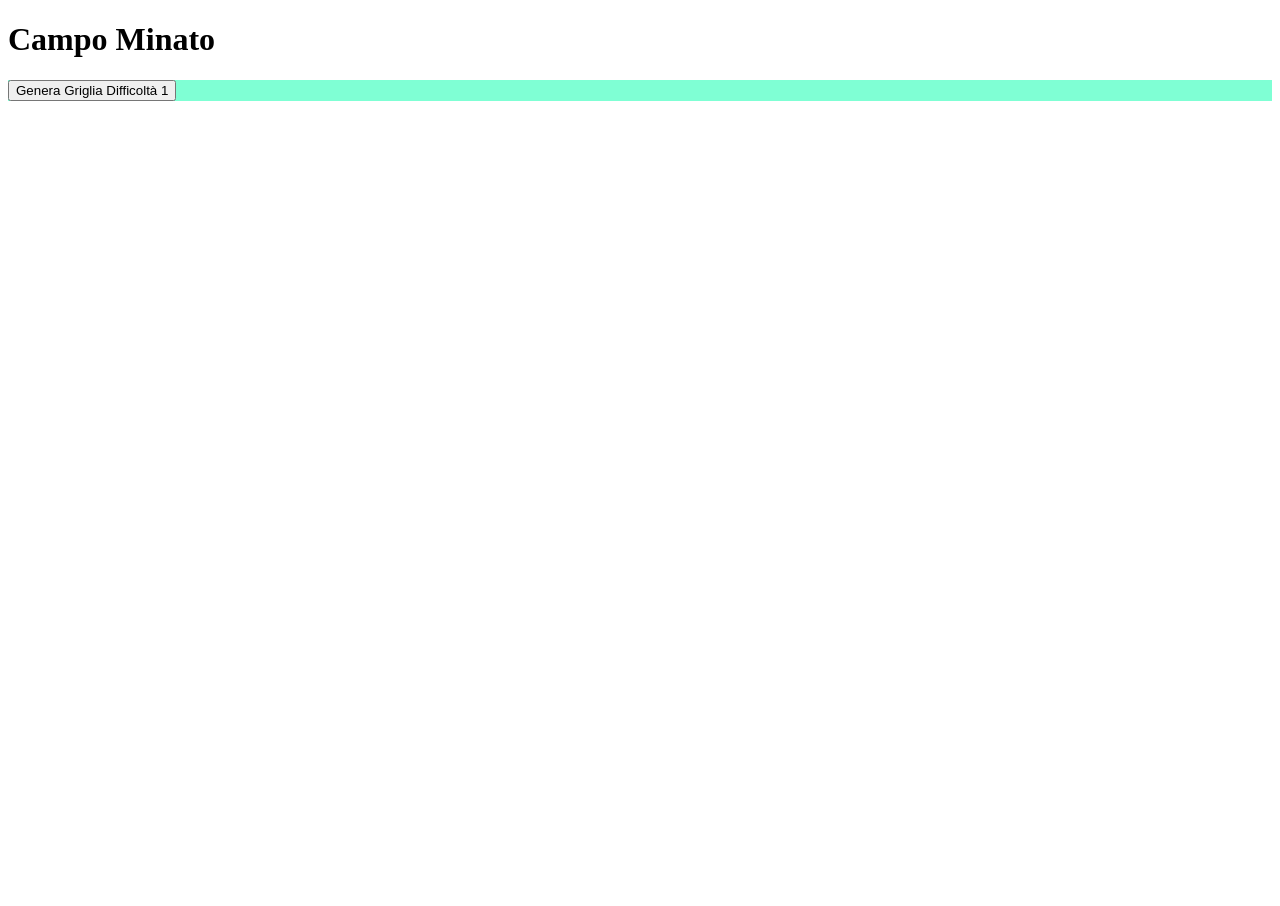
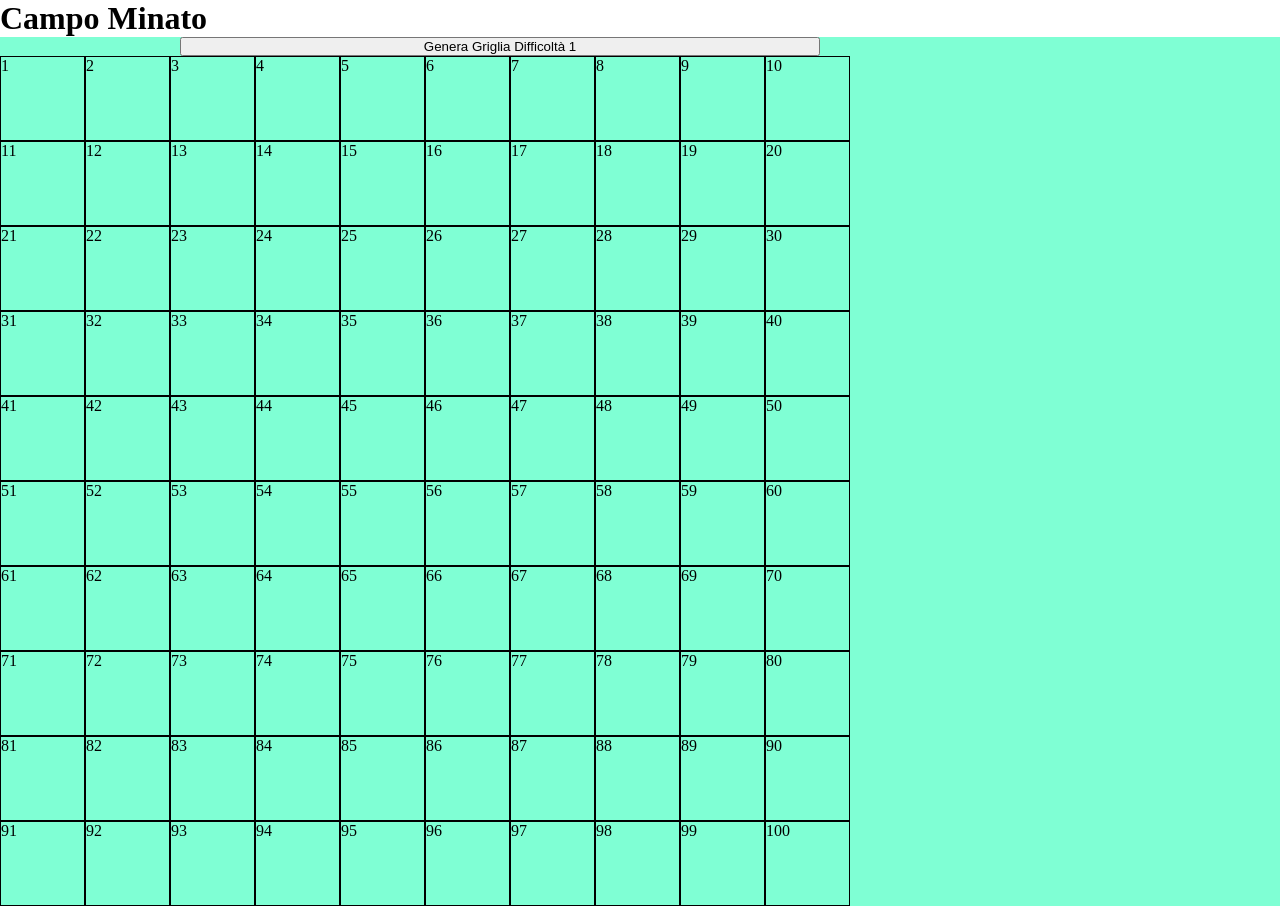
Before and after one commit to Lucaponz91/js-campominato-grid, a plain HTML site: page index.html in a window 1280 px wide. Both pictures are taken after a click on the button "Genera Griglia Difficoltà 1". Before the commit the page ends 800 px from the top, so only its background shows below. Drawn offline with Linux system fonts and the light colour scheme.

Commit message:
add grid, border, style

```diff
--- a/css/app.css
+++ b/css/app.css
@@ -1,5 +1,23 @@
+*{
+    margin: 0;
+    padding: 0%;
+    box-sizing: border-box;
+}
 main{
     background-color: rgb(127, 255, 212);
 }
+button{
+    width: 50%;
+    margin-left: 180px;
+}
 
-.div
+.grid_container{
+    display: grid;
+    grid-template-columns: repeat(10, 1fr);
+    max-width: 850px;
+}
+.grid_container div{
+    aspect-ratio: 1;
+    border: 1px black solid;
+
+}
--- a/index.html
+++ b/index.html
@@ -13,10 +13,10 @@
     </header>
     <main>
         <button id="genera_griglia_easy"> Genera Griglia Difficoltà 1</button>
-        <!-- <div id="grid_container">
 
-        </div> -->
-        <div class="grid_container"></div>
+        <div class="grid_container">
+
+        </div>
     </main>
     <footer>
 
--- a/js/app.js
+++ b/js/app.js
@@ -1,7 +1,7 @@
 // INSERISCO IL BOTTONE CON EVENTLISTENER PER GENERARE LA GRIGLIA
 const buttonElement = document.getElementById('genera_griglia_easy');
 // const gridEl = document.getElementById('grid_container')
-const gridEl = document.querySelector('grid_container')
+const gridEl = document.querySelector('.grid_container')
 
 console.log(gridEl)
 console.log(buttonElement)
```
